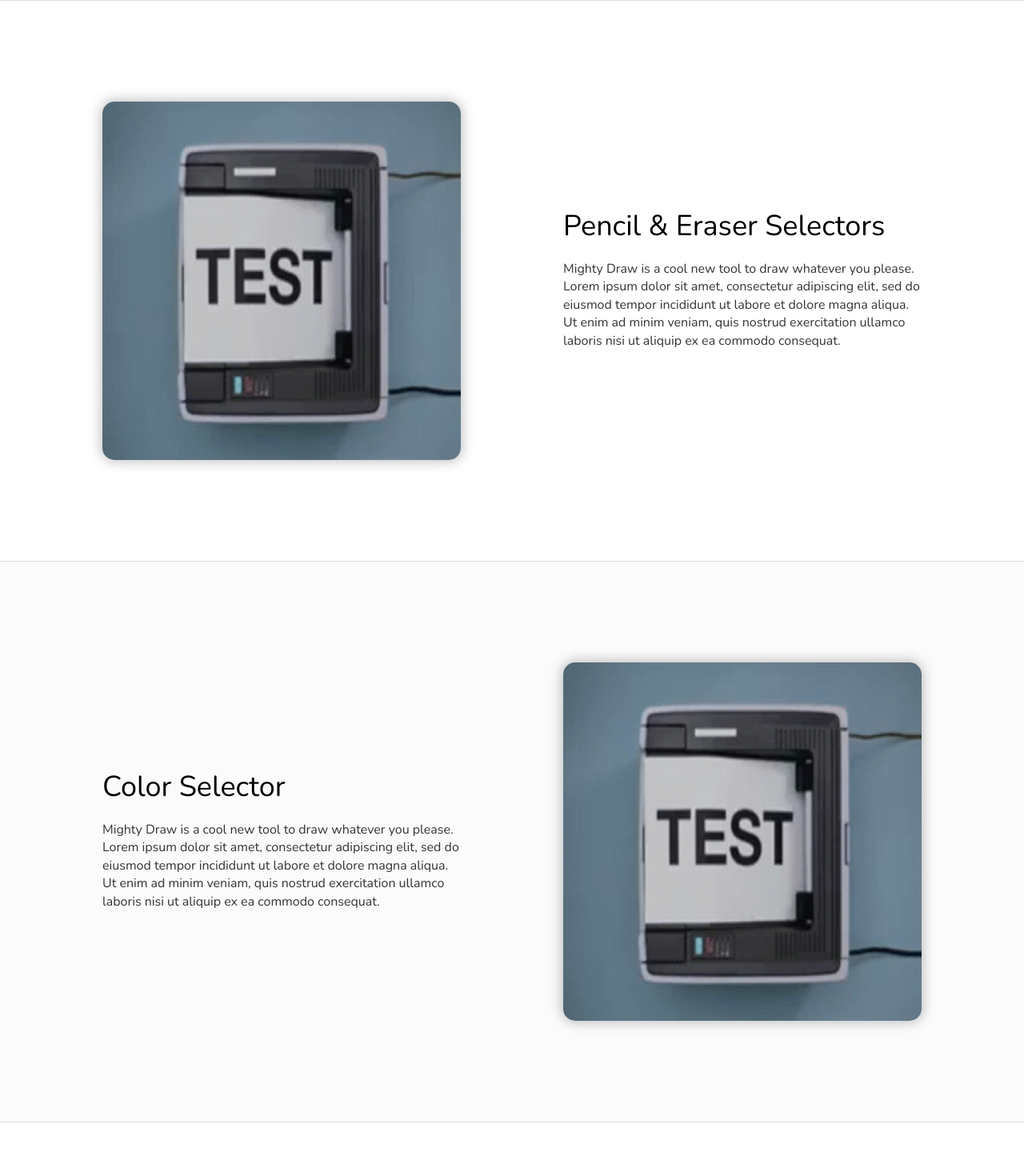
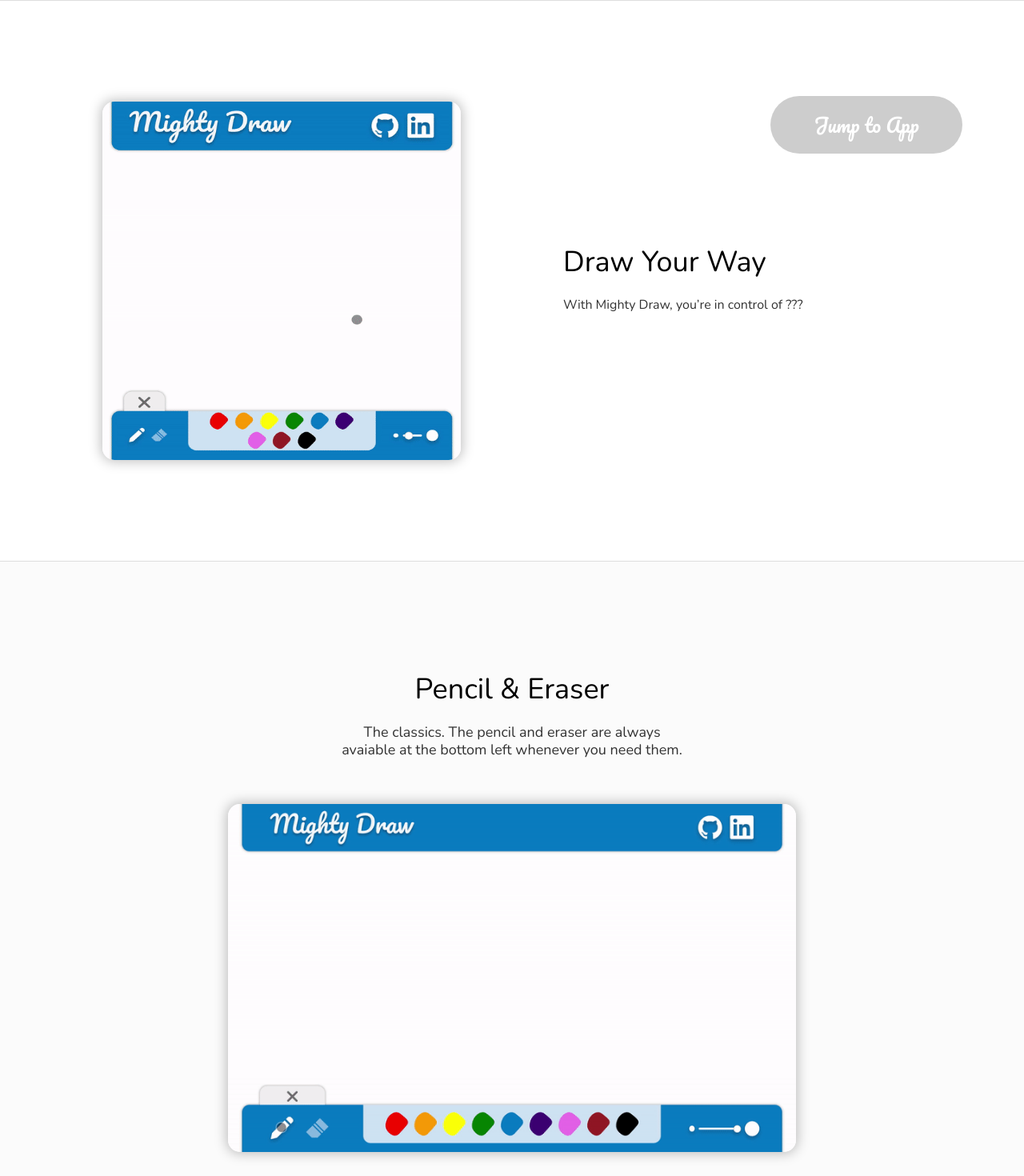
Before and after one commit to abel-belay/react-mighty-draw, a React (Create React App) app: page / in a window 1280 px wide. Shown: the part 560-2030 px from the top of the page at 80% size. Built offline with nearby package versions, Linux system fonts and the light colour scheme.

Commit message:
LaAdd content and additonal layout to landing page.

```diff
--- a/src/LandingPage/components/Feature/Feature.module.css
+++ b/src/LandingPage/components/Feature/Feature.module.css
@@ -28,7 +28,7 @@
 
 .text p {
   line-height: 1.4rem;
-  color: #333333;
+  color: #323232;
 }
 
 .image {
--- a/src/LandingPage/components/FeatureList/FeatureList.js
+++ b/src/LandingPage/components/FeatureList/FeatureList.js
@@ -43,6 +43,14 @@ const FeatureList = () => {
       image: require("../../assets/test.gif").default,
       imageRight: false,
     },
+    {
+      id: "f6",
+      name: "Size Selector",
+      description:
+        "Lorem ipsum dolor...",
+      image: require("../../assets/test.gif").default,
+      imageRight: true,
+    },
   ];
 
   const featureComponentsList = FEATURES_DATA.map((feature) => (
--- /dev/null
+++ b/src/LandingPage/components/FixedButton/FixedButton.js
@@ -0,0 +1,14 @@
+import React from "react";
+import { Link } from "react-router-dom";
+
+import styles from "./FixedButton.module.css";
+
+const FixedButton = () => {
+  return (
+    <Link to="/draw">
+      <button className={styles.button}>Jump to App</button>
+    </Link>
+  );
+};
+
+export default FixedButton;
--- /dev/null
+++ b/src/LandingPage/components/FixedButton/FixedButton.module.css
@@ -0,0 +1,20 @@
+.button {
+  width: 15rem;
+  height: 4.5rem;
+  position: fixed;
+  bottom: 6%;
+  right: 6%;
+
+  border-radius: 2.25rem;
+  border: none;
+  background-color: rgba(188, 188, 188, 0.75);
+  color: white;
+  font-size: 1.5rem;
+  font-family:'Pacifico', cursive;
+}
+
+.button:hover {
+  transition: background-color 0.3s;
+  background-color: rgba(150, 150, 150, 1);
+  cursor: pointer;
+}
--- /dev/null
+++ b/src/LandingPage/components/FullShowcase/FullShowcase.js
@@ -0,0 +1,14 @@
+import styles from "./FullShowcase.module.css";
+
+const FullShowcase = (props) => {
+  const {feature} = props;
+  return (
+    <section className={styles.container}>
+      <h4>{feature.name}</h4>
+      <p>{feature.description}</p>
+      <img src={feature.image} alt="" />
+    </section>
+  );
+};
+
+export default FullShowcase;
--- /dev/null
+++ b/src/LandingPage/components/FullShowcase/FullShowcase.module.css
@@ -0,0 +1,31 @@
+.container {
+  width: 100vw;
+  height: 110vh;
+  display: flex;
+  flex-direction: column;
+  justify-content: center;
+  align-items: center;
+  background-color: #FBFBFB;
+  border-bottom: 1px solid #dedede;
+  font-family: "Nunito", sans-serif;
+}
+
+.container h4 {
+  font-size: 2.25rem;
+  margin-bottom: 1.5rem;
+}
+
+.container p {
+  width: 34%;
+  margin-bottom: 3.5rem;
+  font-size: 1.125rem;
+  line-height: 1.4rem;
+  color: #323232;
+  text-align: center;
+}
+
+.container img {
+  width: 55.5%;
+  border-radius: 15px;
+  box-shadow: 0 0 15px 2px rgba(0, 0, 0, 0.25);
+}
--- a/src/LandingPage/components/Intro/Intro.js
+++ b/src/LandingPage/components/Intro/Intro.js
@@ -1,4 +1,4 @@
-import {Link} from "react-router-dom";
+import { Link } from "react-router-dom";
 
 import styles from "./Intro.module.css";
 import Navbar from "../Navbar/Navbar";
@@ -20,7 +20,6 @@ const Intro = () => {
         </Link>
       </div>
     </section>
-
   );
 };
 
--- a/src/LandingPage/components/Intro/Intro.module.css
+++ b/src/LandingPage/components/Intro/Intro.module.css
@@ -21,7 +21,7 @@
 }
 
 .title h3 {
-  font-size: 1.5rem;
+  font-size: 1.4rem;
   color: #323232;
 }
 
--- a/src/LandingPage/components/LandingPage/LandingPage.js
+++ b/src/LandingPage/components/LandingPage/LandingPage.js
@@ -1,14 +1,48 @@
 import styles from "./LandingPage.module.css";
 import Intro from "../Intro/Intro";
 import FeatureList from "../FeatureList/FeatureList";
+import FullShowcase from "../FullShowcase/FullShowcase";
+import Feature from "../Feature/Feature";
+import FixedButton from "../FixedButton/FixedButton";
 
 const LandingPage = () => {
+  const drawFeatureData = {
+    imageRight: false,
+    name: "Draw Your Way",
+    description: "With Mighty Draw, you’re in control of ???",
+    image: require("../../assets/drawing-demo.gif").default
+  }
+
+  const pencilEraserShowcaseData = {
+    name: "Pencil & Eraser",
+    description: "The classics. The pencil and eraser are always avaiable at the bottom left whenever you need them.",
+    image: require("../../assets/pencil-eraser.gif").default
+  }
+
+  const zenModeShowcaseData = {
+    name: "Introducing Zen Mode",
+    description: "Now, even the header and footer can be put away, leaving nothing between you and your canvas. Nice.",
+    image: require("../../assets/pencil-eraser.gif").default
+  }
+
+  const devData = {
+    imageRight: true,
+    name: "Meet the Developer",
+    description: "Hi, I'm Abel. Feel free to check out my Github or Linkedin. And thank you for visiting my web app.",
+    image: require("../../assets/drawing-demo.gif").default
+  }
+
   const body = document.body;
   body.style.overscrollBehavior = "auto";
   return (
     <div className={styles.page}>
       <Intro />
+      <Feature feature={drawFeatureData}/>
+      <FullShowcase feature={pencilEraserShowcaseData} />
       <FeatureList />
+      <FullShowcase feature={zenModeShowcaseData} />
+      <Feature feature={devData}/>
+      <FixedButton />
     </div>
   );
 };
--- a/src/LandingPage/components/LandingPage/LandingPage.module.css
+++ b/src/LandingPage/components/LandingPage/LandingPage.module.css
@@ -4,3 +4,15 @@
   flex-direction: column;
   align-items: center;
 }
+
+@media (max-width: 1000px) {
+  html {
+    font-size: 12px;
+  }
+}
+
+@media (max-width: 800px) {
+  html {
+    font-size: 10px;
+  }
+}
--- a/src/LandingPage/components/Navbar/Navbar.module.css
+++ b/src/LandingPage/components/Navbar/Navbar.module.css
@@ -12,16 +12,16 @@
 }
 
 .content h1 {
-  margin-right: 4rem;
-  font-size: 2.5rem;
+  margin-right: 3.5em;
+  font-size: 2.5em;
   font-family: "Pacifico";
   color: #0083cc;
   text-shadow: 0 4px 4px rgba(0, 0, 0, 0.25);
 }
 
 .content a {
-  margin-right: 2rem;
-  font-size: 1.5rem;
+  margin-right: 1.6em;
+  font-size: 1.5em;
   font-family: "Nunito";
   color: black;
   text-decoration: none;
@@ -30,3 +30,29 @@
 .content a:last-child {
   margin-right: 0;
 }
+
+/* @media (max-width: 1000px) {
+  .navbar {
+    font-size: 12px;
+  }
+}
+
+@media (max-width: 800px) {
+  .navbar {
+    font-size: 10px;
+  }
+} */
+
+@media (max-width: 475px) {
+  .navbar {
+    font-size: 8px;
+  }
+
+  .content h1 {
+    margin-right: 2em;
+  }
+
+  .content a {
+    margin-right: 1.2em;
+  }
+}
```
Also changed, not shown: src/LandingPage/assets/drawing-demo.gif (added), src/LandingPage/assets/pencil-eraser.gif (added).
